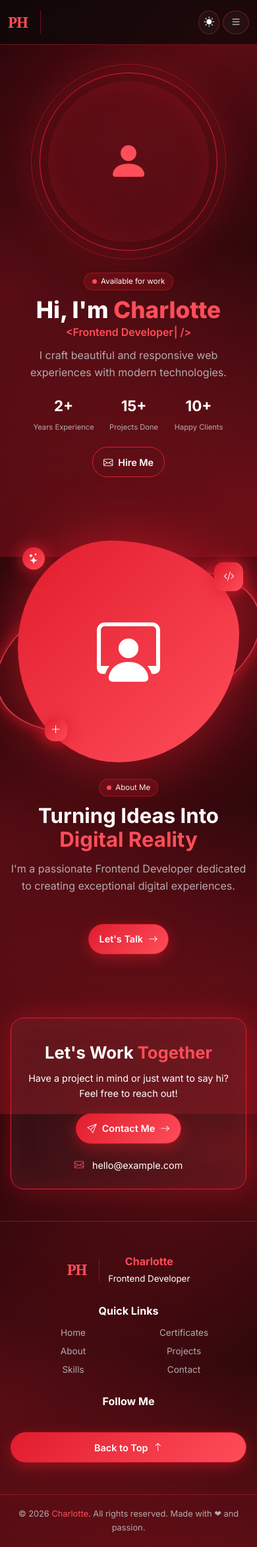
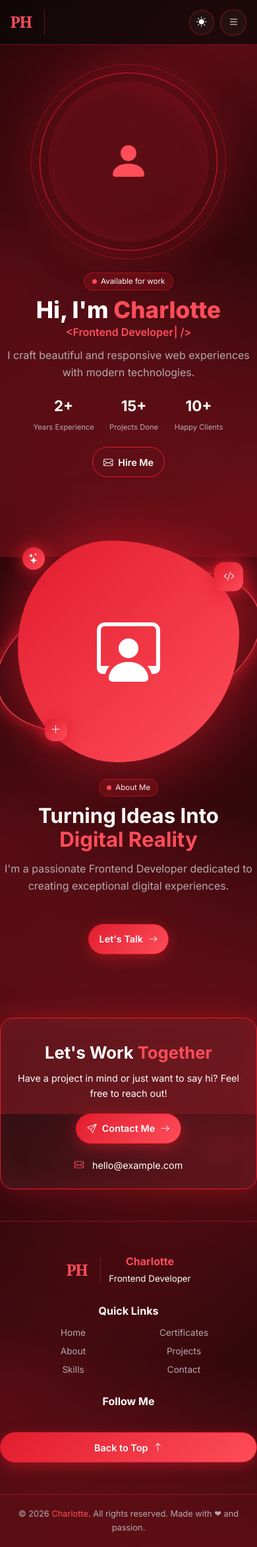
Before and after one commit to peddintiharsha07-web/Portfolio, a Django app: page / in a window 390 px wide. Shown: the whole page at 66% size. Run offline with Django 5.2, Linux system fonts and the light colour scheme; data comes from the database, SQL or seed files in the repository; data that the repository does not hold is empty.

Commit message:
Media respo

```diff
--- a/portfolio/static/portfolio/css/style.css
+++ b/portfolio/static/portfolio/css/style.css
@@ -553,25 +553,28 @@ button:focus-visible, a:focus-visible { outline: 3px solid var(--accent2); outli
         margin-top: .5rem;
     }
 }
-
-/* Small mobile */
-@media (max-width: 440px) {
-
-    .nav {
-        padding-inline: 12px;
-        gap: .4rem;
+@media screen and (max-width: 440px) {
+    html,
+    body {
+        width: 100%;
+        max-width: 100%;
+        overflow-x: hidden;
     }
 
-    .logo {
-        font-size: 1.4rem;
+    * {
+        box-sizing: border-box;
     }
 
-    .nav-actions {
-        gap: .3rem;
+    .container,
+    .hero,
+    main,
+    section {
+        width: 100%;
+        max-width: 100%;
     }
 
-    .icon-btn {
-        width: 36px;
-        height: 36px;
+    img {
+        max-width: 100%;
+        height: auto;
     }
 }
```
